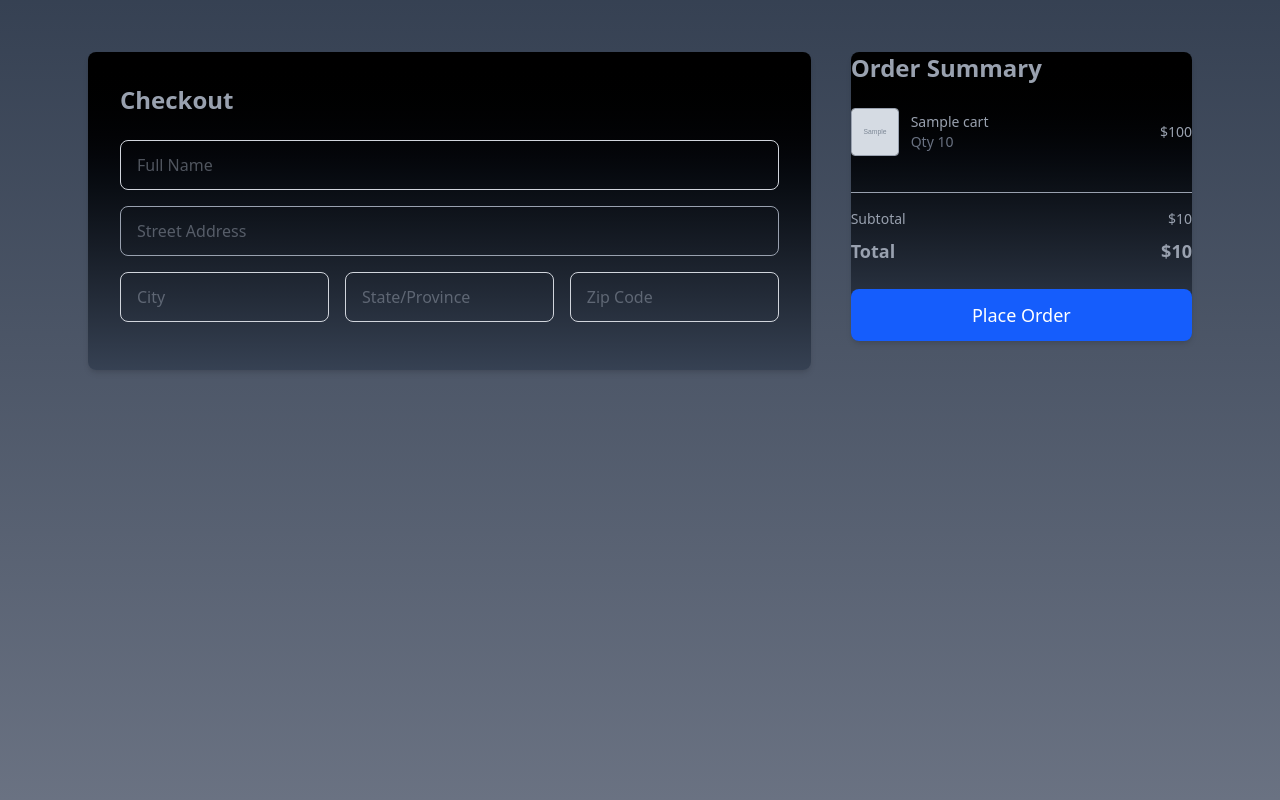
After one commit to notannpctrust/core-collective, a Flask app: template templates/checkout.html.jinja in a window 1280 px wide. The commit adds this page. Run offline with Flask 3, Linux system fonts and the light colour scheme; the template is opened without the code that fills it: most values are stand-ins (such as "Sample title", 1, 10 or a date in 2020); grey boxes marked "Sample" are stand-in pictures.

Commit message:
idk what im doing rn

```diff
--- /dev/null
+++ b/templates/checkout.html.jinja
@@ -0,0 +1,138 @@
+
+
+<!doctype html>
+<html>
+<head>
+ <meta charset="UTF-8" />
+ <meta name="viewport" content="width=device-width, initial-scale=1.0" />
+ <script src="https://cdn.jsdelivr.net/npm/@tailwindcss/browser@4"></script>
+ <title>Checkout | EZ-BAM</title>
+</head>
+
+
+
+
+<body class="bg-gradient-to-b from-gray-700 to-gray-500 shadow-md px-6 py-3 text-gray-400 min-h-screen font-sans">
+
+
+
+
+
+
+
+
+
+
+<form method="post" action="/checkout">
+   <div class="max-w-6xl mx-auto grid grid-cols-1 lg:grid-cols-3 gap-10 px-6 py-10">
+
+
+
+
+       <div class="lg:col-span-2 bg-gray-70 p-8 rounded-lg shadow-md bg-gradient-to-b from-black to-gray-700 shadow-md">
+
+
+
+
+           <h2 class="text-2xl font-bold mb-6">Checkout</h2>
+
+
+
+
+           <input name="full_name" required placeholder="Full Name"
+               class="w-full border border-gray-300 rounded-lg px-4 py-3 mb-4 focus:ring-2 focus:ring-blue-500 focus:outline-none">
+
+
+
+
+           <input name="address" required placeholder="Street Address"
+               class="w-full border border-white-300 rounded-lg px-4 py-3 mb-4 focus:ring-2 focus:ring-blue-500 focus:outline-none">
+
+
+
+
+           <div class="grid grid-cols-1 md:grid-cols-3 gap-4 mb-4">
+               <input name="city" required placeholder="City"
+                   class="border border-gray-300 rounded-lg px-4 py-3 focus:ring-2 focus:ring-blue-500 focus:outline-none">
+               <input name="state" placeholder="State/Province"
+                   class="border border-gray-300 rounded-lg px-4 py-3 focus:ring-2 focus:ring-blue-500 focus:outline-none">
+               <input name="zip" required placeholder="Zip Code"
+                   class="border border-gray-300 rounded-lg px-4 py-3 focus:ring-2 focus:ring-blue-500 focus:outline-none">
+           </div>
+
+
+
+
+
+
+
+
+
+
+
+
+
+
+       </div>
+
+
+
+
+       <div class="bg-gradient-to-b from-black to-gray-700 rounded-lg shadow-md h-fit sticky top-10">
+
+
+
+
+           <h2 class="text-2xl font-bold mb-6 font-sans">Order Summary</h2>
+
+
+
+
+           <div class="space-y-7 mb-9">
+               {% for x in cart %}
+               <div class="flex justify-between items-center text-sm">
+                   <div class="flex items-center gap-3">
+                       <img src="{{ x['Image'] }}" class="w-12 h-12 rounded border">
+                       <div>
+                           <p class="font-medium">{{ x['Name'] }}</p>
+                           <p class="text-gray-500 font-sans">Qty {{ x['Quantity'] }}</p>
+                       </div>
+                   </div>
+                   <span>${{ x['Price'] * x['Quantity'] }}</span>
+               </div>
+               {% endfor %}
+           </div>
+
+
+
+
+           <div class="border-t pt-4 space-y-2 text-sm font-sans">
+               <div class="flex justify-between">
+                   <span>Subtotal</span>
+                   <span>${{ total }}</span>
+               </div>
+               <div class="flex justify-between font-semibold text-lg font-sans">
+                   <span>Total</span>
+                   <span>${{ total }}</span>
+               </div>
+           </div>
+
+
+
+
+           <button
+               type="submit"
+               class="mt-6 w-full bg-blue-600 text-white py-3 rounded-lg text-lg font-sans hover:bg-blue-700 transition focus:ring-2 focus:ring-blue-500 focus:outline-none">
+               Place Order
+           </button>
+
+
+
+
+       </div>
+
+
+
+
+   </div>
+</form>
```
Also changed, not shown: templates/browse.html.jinja (+12 -1 lines).
